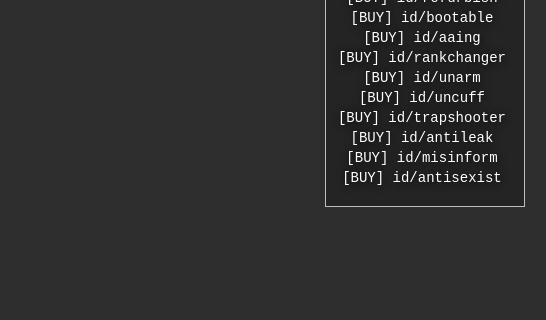
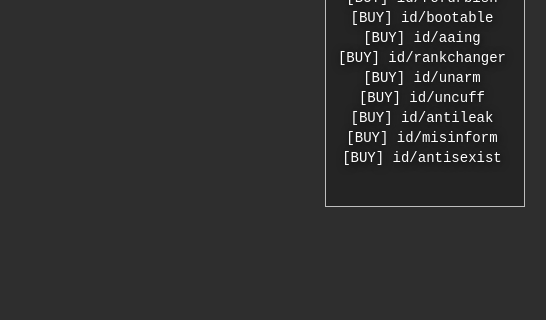
Before and after one commit to goshi1337/goshi1337.github.io, a plain HTML site: page index.html in a window 1280 px wide. Shown: the part 2278-2598 px from the top of the page, 0-546 px from the left. Drawn offline with Linux system fonts and the light colour scheme; no server answers; grey boxes are pictures that could not be loaded; a script that the page names is missing; a web font is replaced by a local one.

Commit message:
ffff
ffff

```diff
--- a/index.html
+++ b/index.html
@@ -208,7 +208,6 @@
                         <a href="https://steamcommunity.com/id/rankchanger" target="_blank" style="font-family: monospace;">[BUY] id/rankchanger</a><br>
                         <a href="https://steamcommunity.com/id/unarm" target="_blank" style="font-family: monospace;">[BUY] id/unarm</a><br>
                         <a href="https://steamcommunity.com/id/uncuff" target="_blank" style="font-family: monospace;">[BUY] id/uncuff</a><br>
-                        <a href="https://steamcommunity.com/id/trapshooter" target="_blank" style="font-family: monospace;">[BUY] id/trapshooter</a><br>
                         <a href="https://steamcommunity.com/id/antileak" target="_blank" style="font-family: monospace;">[BUY] id/antileak</a><br>
                         <a href="https://steamcommunity.com/id/misinform" target="_blank" style="font-family: monospace;">[BUY] id/misinform</a><br>
                         <a href="https://steamcommunity.com/id/antisexist" target="_blank" style="font-family: monospace;">[BUY] id/antisexist</a><br>
```
